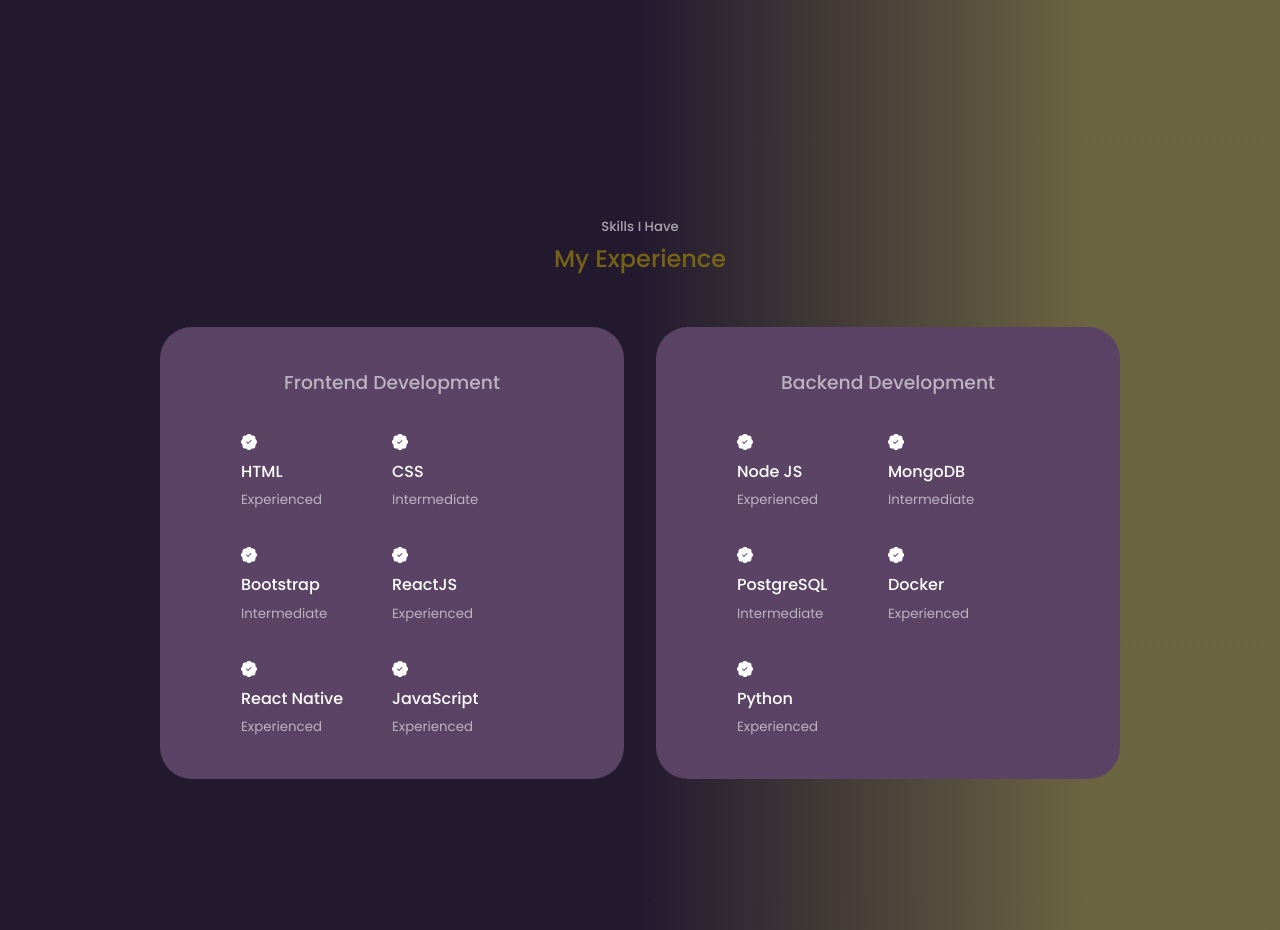
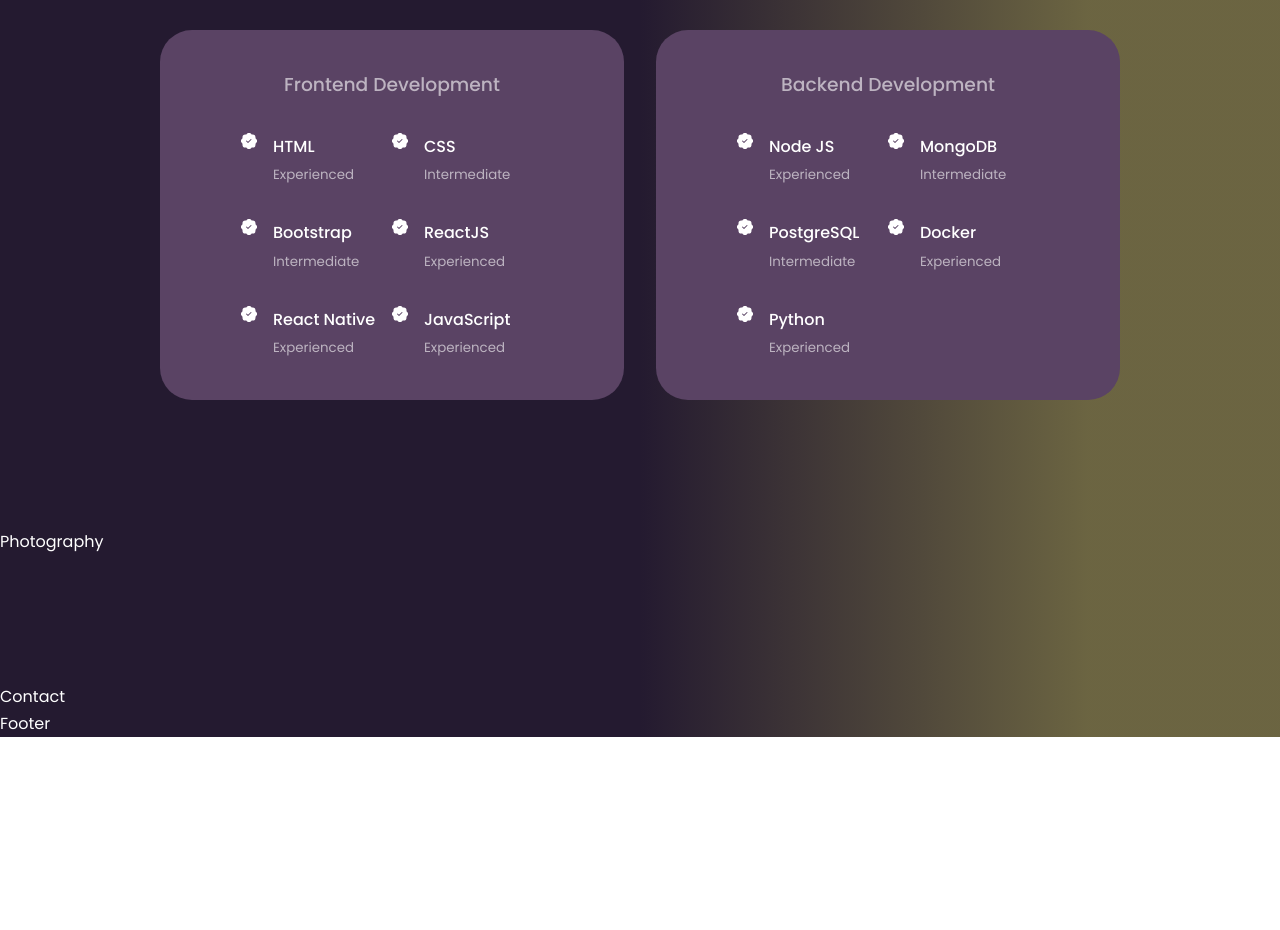
Before and after one commit to keirlsmith/React-Portfolio-Website, a React (Create React App) app: page / in a window 1280 px wide. Shown: the part 1640-2570 px from the top of the page. After the commit the page ends 2377 px from the top, so only its background shows below. Built offline with nearby package versions, Linux system fonts and the light colour scheme.

Commit message:
Finish Experience Section

```diff
--- a/src/components/experience/Experience.jsx
+++ b/src/components/experience/Experience.jsx
@@ -13,43 +13,43 @@
                 <h3>Frontend Development</h3>
                 <div className="experience__content">
                     <article className="experience__details">
+                        <BsPatchCheckFill  className='experience__details-icon'/>
                         <div>
-                            <BsPatchCheckFill />
                             <h4>HTML</h4>
                             <small className='text-light'>Experienced</small>
                         </div>
                     </article>
                     <article className="experience__details">
+                        <BsPatchCheckFill  className='experience__details-icon'/>
                         <div>
-                            <BsPatchCheckFill />
                             <h4>CSS</h4>
                             <small className='text-light'>Intermediate</small>
                         </div>
                     </article>
                     <article className="experience__details">
+                        <BsPatchCheckFill  className='experience__details-icon'/>
                         <div>
-                            <BsPatchCheckFill />
                             <h4>Bootstrap</h4>
                             <small className='text-light'>Intermediate</small>
                         </div>
                     </article>
                     <article className="experience__details">
+                        <BsPatchCheckFill  className='experience__details-icon'/>
                         <div>
-                            <BsPatchCheckFill />
                             <h4>ReactJS</h4>
                             <small className='text-light'>Experienced</small>
                         </div>
                     </article>
                     <article className="experience__details">
+                        <BsPatchCheckFill  className='experience__details-icon'/>
                         <div>
-                            <BsPatchCheckFill />
                             <h4>React Native</h4>
                             <small className='text-light'>Experienced</small>
                         </div>
                     </article>
                     <article className="experience__details">
+                        <BsPatchCheckFill  className='experience__details-icon'/>
                         <div>
-                            <BsPatchCheckFill />
                             <h4>JavaScript</h4>
                             <small className='text-light'>Experienced</small>
                         </div>
@@ -63,36 +63,36 @@
             <h3>Backend Development</h3>
                 <div className="experience__content">
                     <article className="experience__details">
+                        <BsPatchCheckFill className='experience__details-icon'/>
                         <div>
-                            <BsPatchCheckFill />
                             <h4>Node JS</h4>
                             <small className='text-light'>Experienced</small>
                         </div>
                     </article>
                     <article className="experience__details">
+                        <BsPatchCheckFill className='experience__details-icon'/>
                         <div>
-                            <BsPatchCheckFill />
                             <h4>MongoDB</h4>
                             <small className='text-light'>Intermediate</small>
                         </div>
                     </article>
                     <article className="experience__details">
+                        <BsPatchCheckFill className='experience__details-icon'/>
                         <div>
-                            <BsPatchCheckFill />
                             <h4>PostgreSQL</h4>
                             <small className='text-light'>Intermediate</small>
                         </div>
                     </article>
                     <article className="experience__details">
+                        <BsPatchCheckFill className='experience__details-icon'/>
                         <div>
-                            <BsPatchCheckFill />
                             <h4>Docker</h4>
                             <small className='text-light'>Experienced</small>
                         </div>
                     </article>
                     <article className="experience__details">
+                        <BsPatchCheckFill className='experience__details-icon'/>
                         <div>
-                            <BsPatchCheckFill />
                             <h4>Python</h4>
                             <small className='text-light'>Experienced</small>
                         </div>
--- a/src/index.css
+++ b/src/index.css
@@ -62,7 +62,7 @@
 
 section {
     margin-top: 8rem;
-    height: 100vh;
+
 }
 
 section > h2, section > h5 {
```
